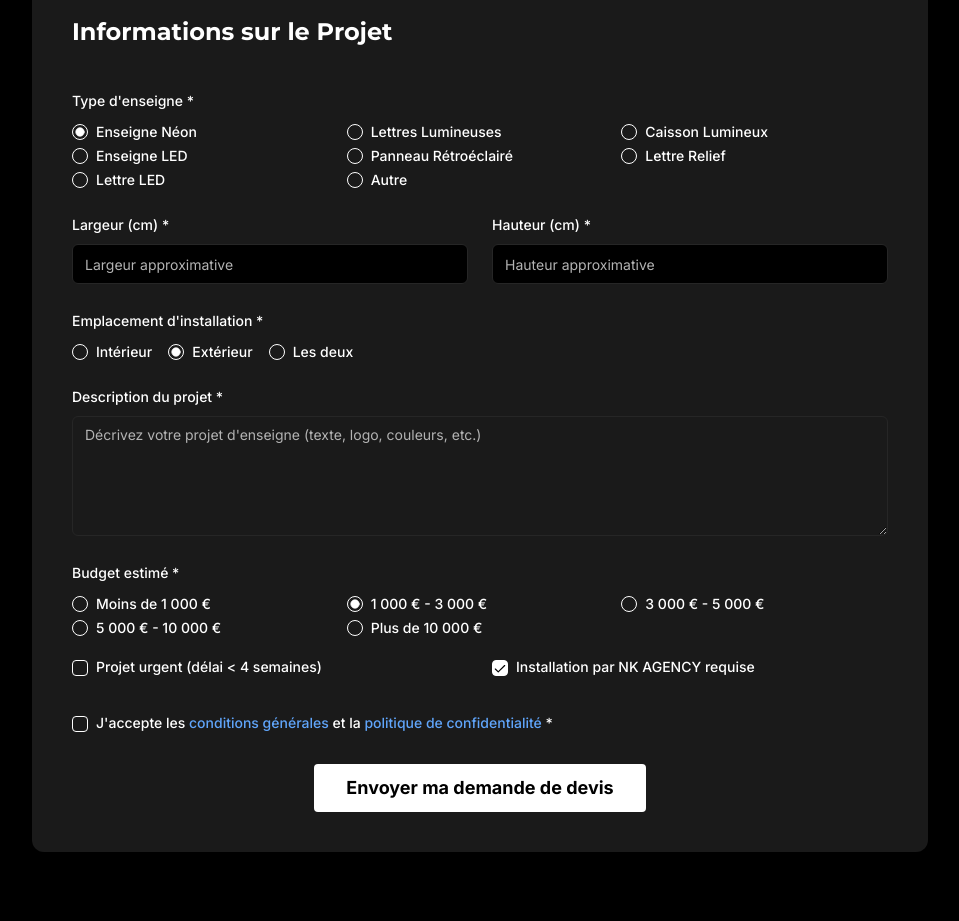
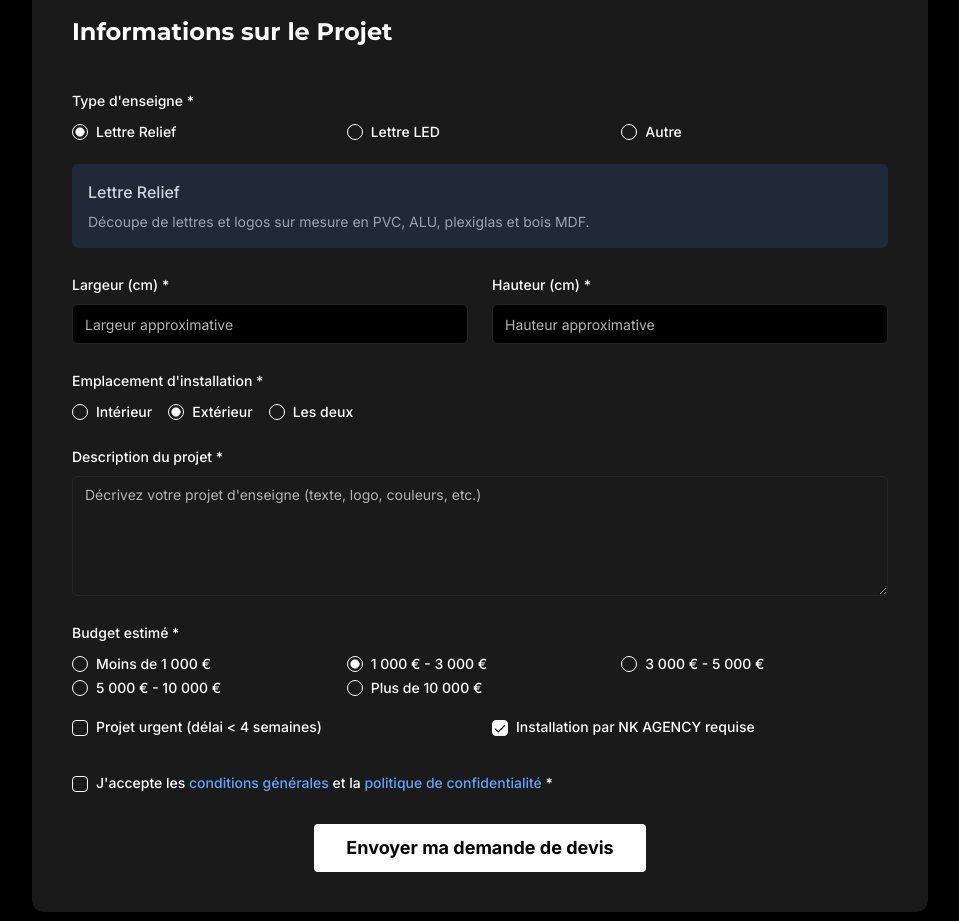
Before and after one commit to Nkagency63/nk-agency, a React (Vite) app: page /quote in a window 1280 px wide. Shown: the part 800-1721 px from the top of the page, without its empty margins (160-1119 px from the left). Built offline with nearby package versions, Linux system fonts and the light colour scheme.

Commit message:
Remove unused options
Remove unused options from the code.

```diff
--- a/src/pages/QuoteRequest.tsx
+++ b/src/pages/QuoteRequest.tsx
@@ -1,4 +1,3 @@
-
 import { useState } from "react";
 import { useForm } from "react-hook-form";
 import { zodResolver } from "@hookform/resolvers/zod";
@@ -11,14 +10,14 @@ import { Checkbox } from "@/components/ui/checkbox";
 import { Button } from "@/components/ui/button";
 import { toast } from "sonner";
 
-// Form schema definition
+// Update the form schema to only include the specified sign types
 const quoteFormSchema = z.object({
   firstName: z.string().min(2, "Le prénom doit comporter au moins 2 caractères"),
   lastName: z.string().min(2, "Le nom doit comporter au moins 2 caractères"),
   email: z.string().email("L'e-mail doit être valide"),
   phone: z.string().min(10, "Le numéro de téléphone doit comporter au moins 10 caractères"),
   company: z.string().optional(),
-  signType: z.enum(["neon", "letters", "cabinet", "led", "panel", "relief", "ledLetters", "other"], {
+  signType: z.enum(["relief", "ledLetters", "other"], {
     required_error: "Veuillez sélectionner un type d'enseigne",
   }),
   otherType: z.string().optional(),
@@ -51,7 +50,7 @@ const QuoteRequest = () => {
   } = useForm<QuoteFormData>({
     resolver: zodResolver(quoteFormSchema),
     defaultValues: {
-      signType: "neon",
+      signType: "relief",
       location: "exterior",
       budget: "1000to3000",
       urgency: false,
@@ -177,26 +176,6 @@ const QuoteRequest = () => {
                     setShowOtherType(value === "other");
                   }}
                 >
-                  <div className="flex items-center space-x-2">
-                    <RadioGroupItem value="neon" id="neon" />
-                    <Label htmlFor="neon" className="cursor-pointer">Enseigne Néon</Label>
-                  </div>
-                  <div className="flex items-center space-x-2">
-                    <RadioGroupItem value="letters" id="letters" />
-                    <Label htmlFor="letters" className="cursor-pointer">Lettres Lumineuses</Label>
-                  </div>
-                  <div className="flex items-center space-x-2">
-                    <RadioGroupItem value="cabinet" id="cabinet" />
-                    <Label htmlFor="cabinet" className="cursor-pointer">Caisson Lumineux</Label>
-                  </div>
-                  <div className="flex items-center space-x-2">
-                    <RadioGroupItem value="led" id="led" />
-                    <Label htmlFor="led" className="cursor-pointer">Enseigne LED</Label>
-                  </div>
-                  <div className="flex items-center space-x-2">
-                    <RadioGroupItem value="panel" id="panel" />
-                    <Label htmlFor="panel" className="cursor-pointer">Panneau Rétroéclairé</Label>
-                  </div>
                   <div className="flex items-center space-x-2">
                     <RadioGroupItem value="relief" id="relief" />
                     <Label htmlFor="relief" className="cursor-pointer">Lettre Relief</Label>
```
